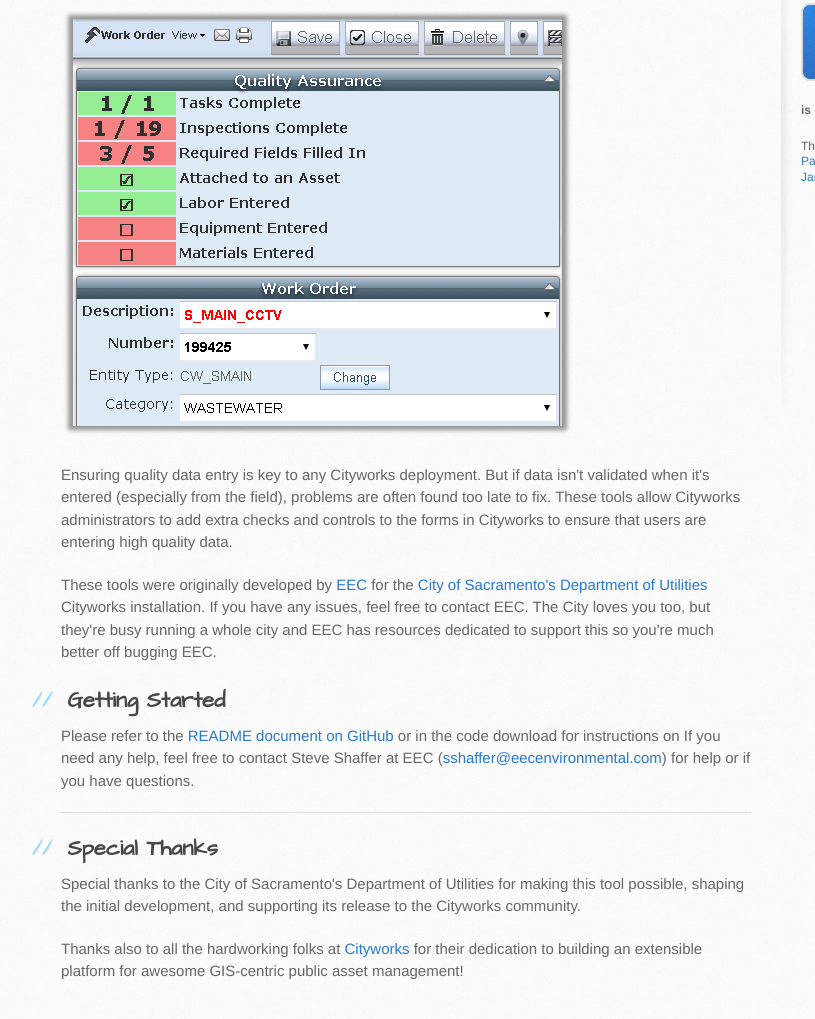
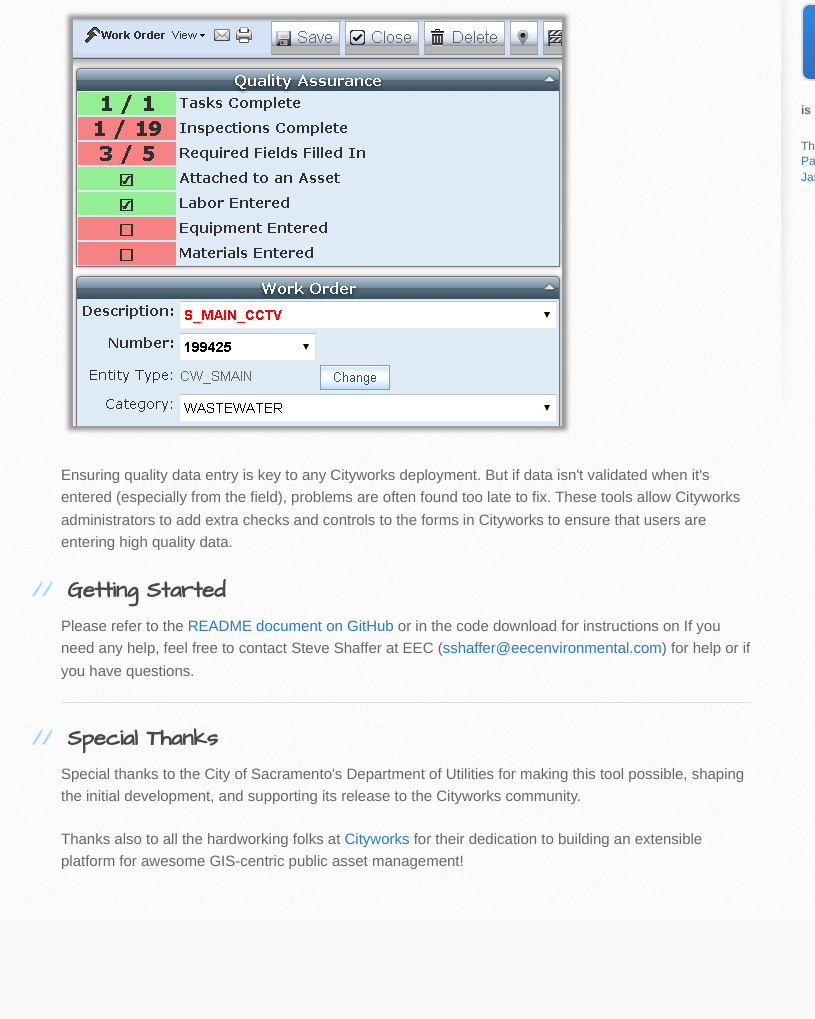
Before and after one commit to eecworld/cityworks-qa, a plain HTML site: page index.html in a window 1280 px wide. Shown: the part 435-1454 px from the top of the page, without its empty margins (109-924 px from the left). After the commit the page ends 1350 px from the top, so only its background shows below. Drawn offline with Linux system fonts and the light colour scheme.

Commit message:
Removed irrelevant support information

```diff
--- a/index.html
+++ b/index.html
@@ -38,9 +38,6 @@
 <p>Ensuring quality data entry is key to any Cityworks deployment.
 But if data isn't validated when it's entered (especially from the field), problems are often found too late to fix.
 These tools allow Cityworks administrators to add extra checks and controls to the forms in Cityworks to ensure that users are entering high quality data.</p>
-
-<p>These tools were originally developed by <a href="http://www.eecenvironmental.com">EEC</a> for the <a href="http://portal.cityofsacramento.org/Utilities">City of Sacramento's Department of Utilities</a> Cityworks installation.
-If you have any issues, feel free to contact EEC.  The City loves you too, but they're busy running a whole city and EEC has resources dedicated to support this so you're much better off bugging EEC.</p>
 
 <h2>
 <a id="start" class="anchor" href="#start" aria-hidden="true"><span class="octicon octicon-link"></span></a>Getting Started</h2>
```
